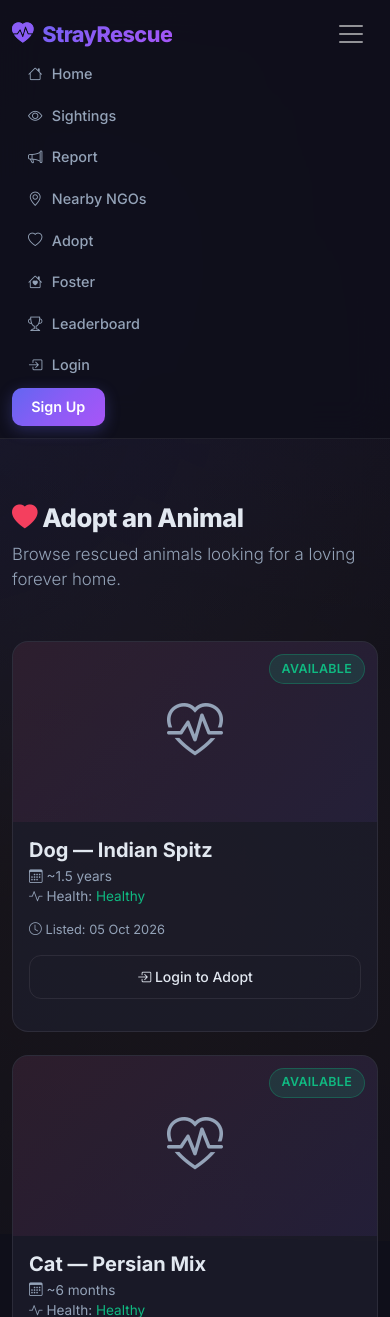
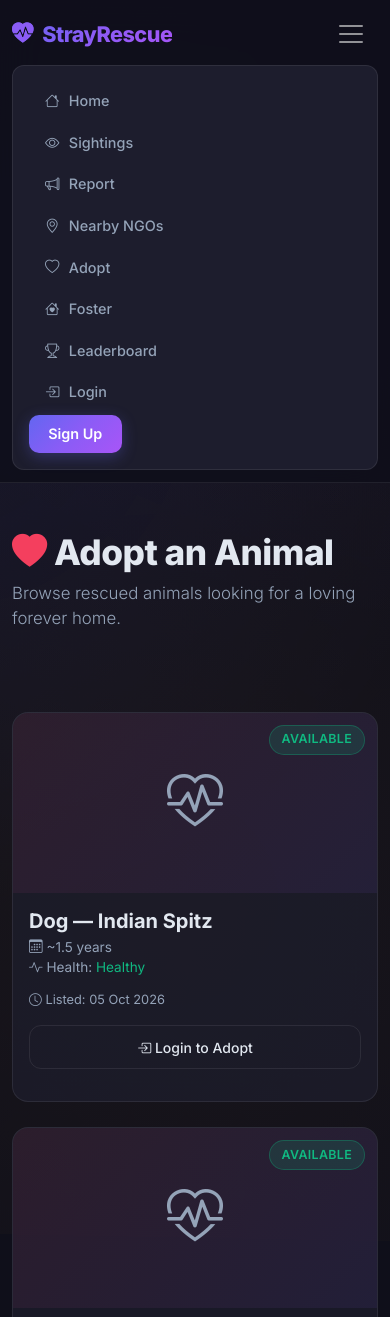
Before and after one commit to leviakramin0127-web/Stray-Rescue, a Flask app: page /adoption/ in a window 390 px wide, after a click that opens the changed part. Shown: the top 1317 px of the page. Run offline with Flask 3, Linux system fonts and the light colour scheme; data comes from the database, SQL or seed files in the repository.

Commit message:
Optimize site for mobile layout and typography

```diff
--- a/templates/base.html
+++ b/templates/base.html
@@ -329,8 +329,22 @@
 
         /* ── Responsive ── */
         @media (max-width: 768px) {
-            .page-header h1 { font-size: 1.6rem; }
+            h1 { font-size: 2.2rem !important; line-height: 1.2 !important; }
+            h2 { font-size: 1.8rem !important; }
+            section { padding: 2.5rem 0 !important; }
+            .page-header { padding: 2rem 0 1.5rem !important; }
             .glass-card { margin-bottom: 1rem; }
+            .btn-lg { width: 100%; margin-bottom: 0.5rem; }
+            .d-flex.gap-3.flex-wrap { flex-direction: column; width: 100%; gap: 0.5rem !important; }
+            .d-flex.gap-3.flex-wrap .btn { width: 100%; margin-bottom: 0; }
+            .navbar-collapse {
+                background: rgba(30, 30, 46, 0.98);
+                border-radius: 12px;
+                padding: 1rem;
+                margin-top: 10px;
+                border: 1px solid var(--glass-border);
+            }
+            .table-responsive { border: 0; }
         }
     </style>
     {% block extra_css %}{% endblock %}
```
